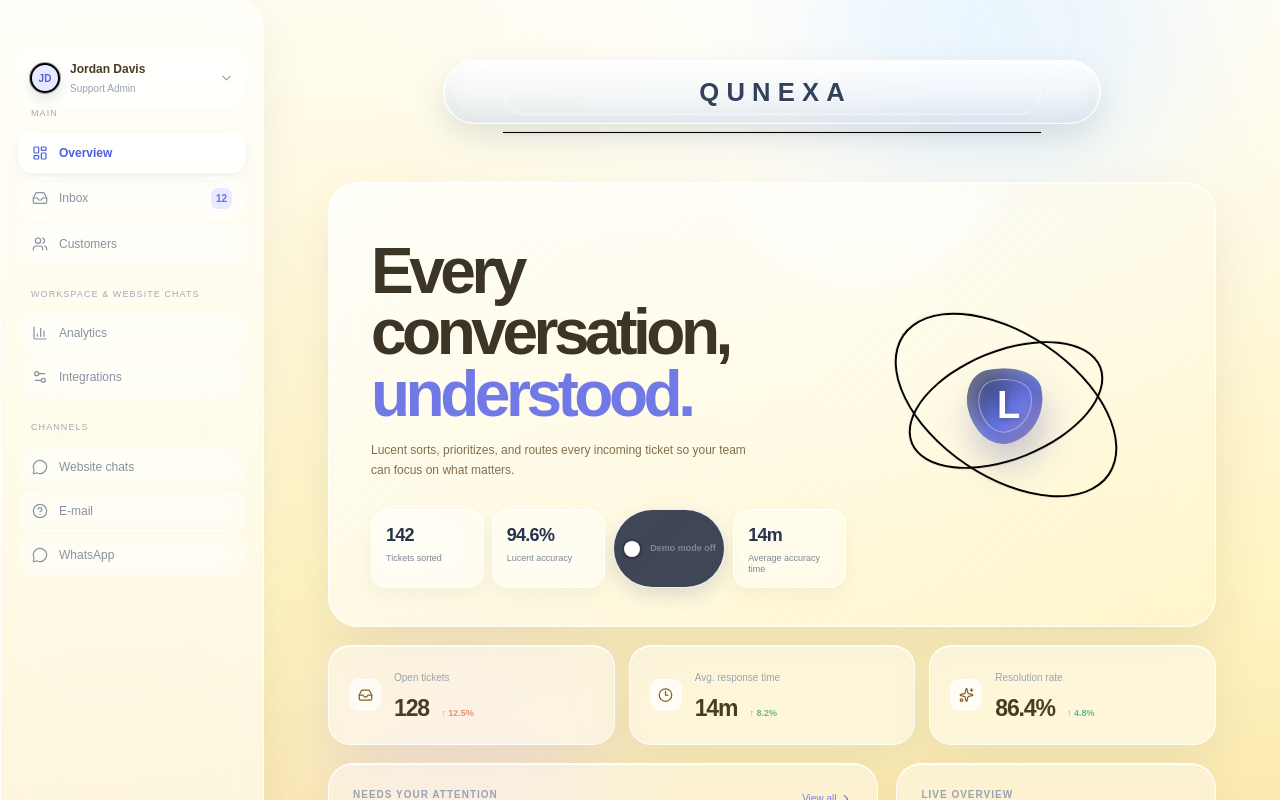
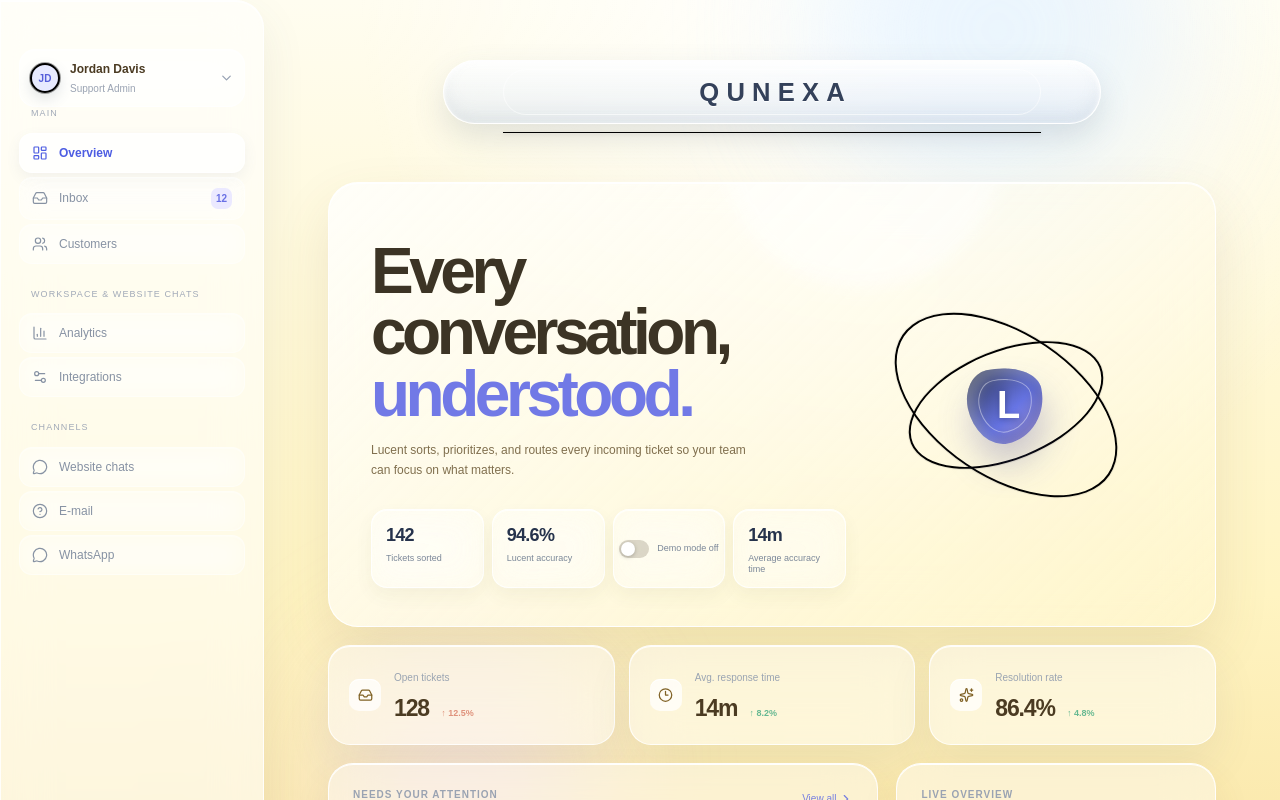
Before and after one commit to G-Deepesh/support-ticket-classifier-design, a Next.js app: page / in a window 1280 px wide. Shown: the top 800 px of the page. Built offline with nearby package versions, Linux system fonts and the light colour scheme.

Commit message:
feat: add demo toggle styles for hero metrics section
Added styles for demo toggle to enhance visual consistency.

V0-Chat-Id: vdQpqlTGUPk

```diff
--- a/app/globals.css
+++ b/app/globals.css
@@ -129,3 +129,14 @@ button { font: inherit; }
 .hero-visual .lucent-logo { position: absolute; left: 50%; top: 50%; width: 76px; height: 76px; border-radius: 34% 66% 58% 42% / 44% 38% 62% 56%; transform: translate(-50%, -50%) rotate(-12deg); }
 .hero-visual .lucent-logo span { font-size: 38px; }
 @media (max-width: 600px) { .hero-visual .lucent-logo { width: 64px; height: 64px; } .hero-visual .lucent-logo span { font-size: 32px; } }
+
+/* Keep demo mode visually consistent with the surrounding overview metrics. */
+.hero-metrics > .demo-toggle { min-height: 44px; padding: 12px 14px; border: 1px solid rgba(255,255,255,.82); border-radius: 16px; background: rgba(255,255,255,.3); color: #7b8798; box-shadow: inset 0 1px 0 rgba(255,255,255,.75), 0 8px 18px rgba(91,77,38,.06); backdrop-filter: blur(16px); -webkit-backdrop-filter: blur(16px); font-size: 9px; font-weight: 400; }
+.hero-metrics > .demo-toggle:hover { transform: translateY(-2px); background: rgba(255,255,255,.48); }
+.hero-metrics > .demo-toggle.is-on { background: rgba(255,255,255,.48); color: #4d5de2; }
+.hero-metrics > .demo-toggle .demo-toggle-track { flex: 0 0 auto; width: 30px; height: 18px; background: rgba(75,59,34,.2); }
+.hero-metrics > .demo-toggle .demo-toggle-track span { width: 14px; height: 14px; color: initial; font-size: 0; line-height: 0; }
+.hero-metrics > .demo-toggle.is-on .demo-toggle-track { background: #111; }
+.hero-metrics > .demo-toggle.is-on .demo-toggle-track span { transform: translateX(12px); }
+.hero-metrics > .demo-toggle > span:last-child { color: inherit; font-size: 9px; }
+@media (max-width: 600px) { .hero-metrics > .demo-toggle { justify-content: flex-start; } }
```
